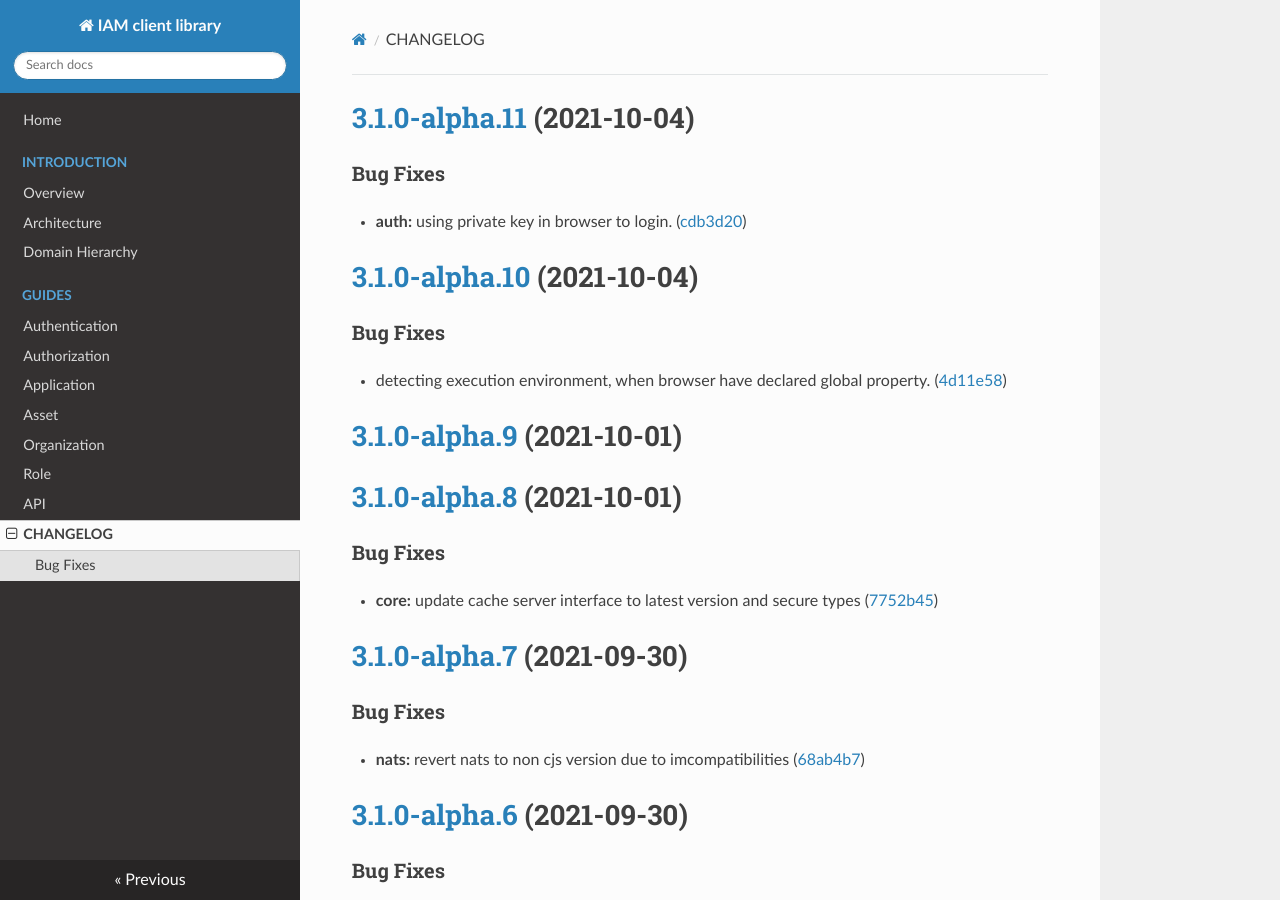
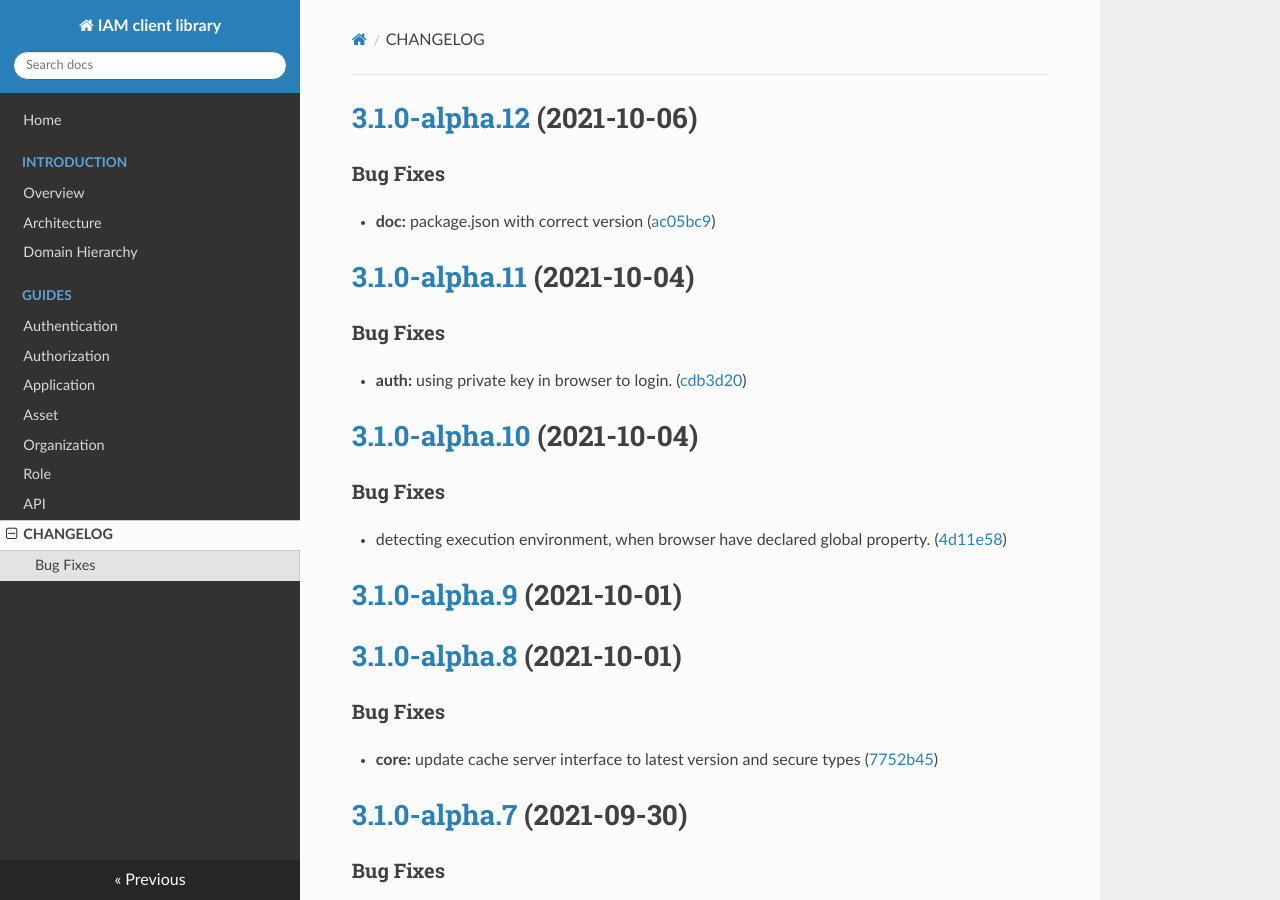
Before and after one commit to energywebfoundation/iam-client-lib, an MkDocs documentation site: the page built from docs/CHANGELOG.md, in a window 1280 px wide and 900 px high. Built offline with MkDocs 1.6.1, drawn with Linux system fonts in a browser that asks for light colours; nearby versions of some CDN libraries.

Commit message:
chore(release): 3.1.0-alpha.12 [skip ci]
# [3.1.0-alpha.12](https://github.com/energywebfoundation/iam-client-lib/compare/v3.1.0-alpha.11...v3.1.0-alpha.12) (2021-10-06)

### Bug Fixes

* **doc:** package.json with correct version ([ac05bc9](https://github.com/energywebfoundation/iam-client-lib/commit/ac05bc9d13afd47df150332ba51ddf0a30fef456))

```diff
--- a/docs/CHANGELOG.md
+++ b/docs/CHANGELOG.md
@@ -1,3 +1,10 @@
+# [3.1.0-alpha.12](https://github.com/energywebfoundation/iam-client-lib/compare/v3.1.0-alpha.11...v3.1.0-alpha.12) (2021-10-06)
+
+
+### Bug Fixes
+
+* **doc:** package.json with correct version ([ac05bc9](https://github.com/energywebfoundation/iam-client-lib/commit/ac05bc9d13afd47df150332ba51ddf0a30fef456))
+
 # [3.1.0-alpha.11](https://github.com/energywebfoundation/iam-client-lib/compare/v3.1.0-alpha.10...v3.1.0-alpha.11) (2021-10-04)
 
 
--- a/package.json
+++ b/package.json
@@ -1,6 +1,6 @@
 {
     "name": "iam-client-lib",
-    "version": "1.0.6",
+    "version": "3.1.0-alpha.12",
     "description": "Library for Decentralized Identity and Access Management",
     "main": "dist/iam-client-lib.js",
     "module": "dist/iam-client-lib.esm.js",
```
